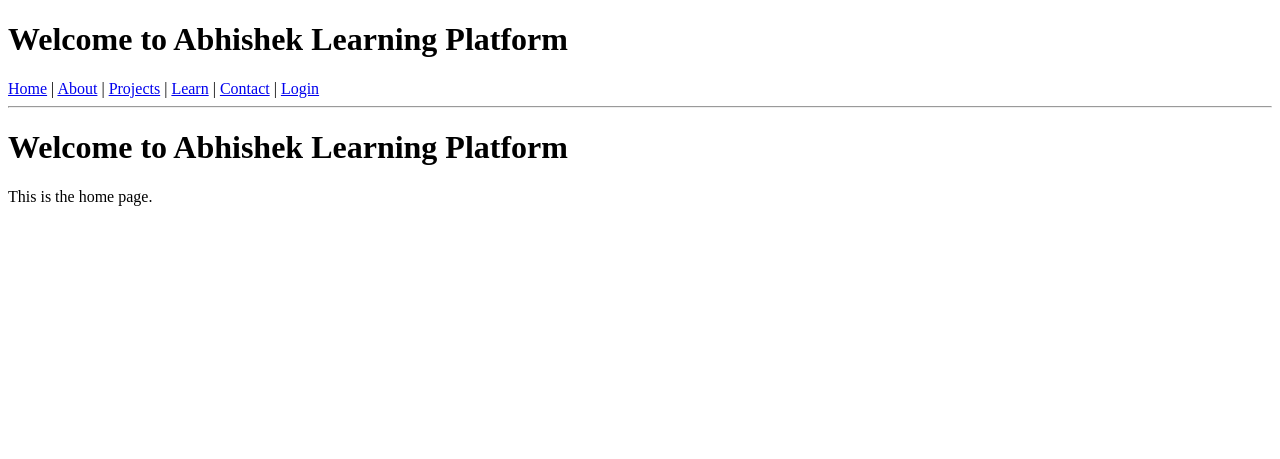
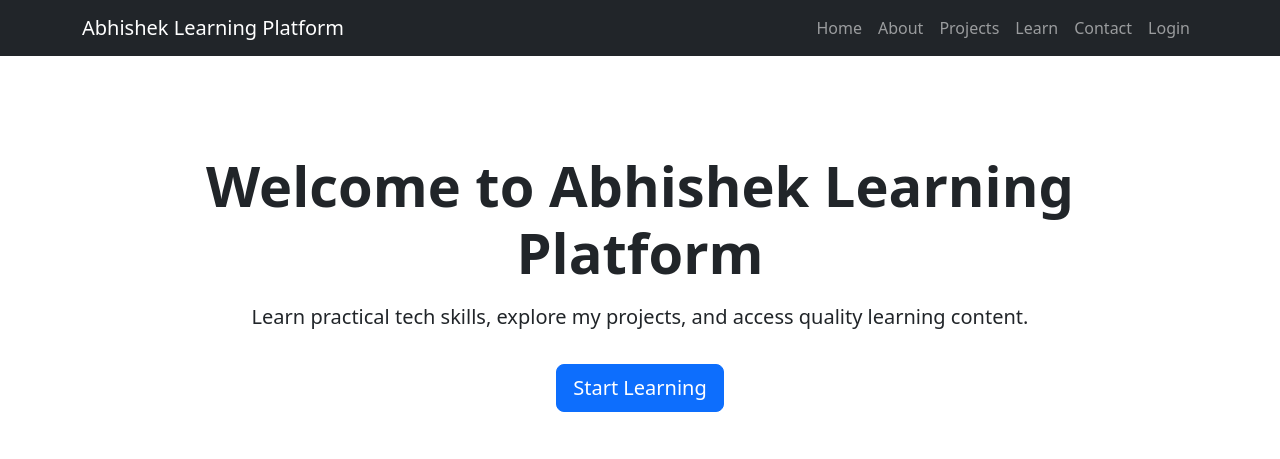
Before and after one commit to abhishekgit7667/Abhishek-Learning-Platform, a Flask app: page / in a window 1280 px wide. Shown: the top 459 px of the page. Run offline with Flask 3, Linux system fonts and the light colour scheme.

Commit message:
Improved UI with Bootstrap navbar and homepage hero section

```diff
--- a/app/templates/base.html
+++ b/app/templates/base.html
@@ -4,18 +4,35 @@
     <meta charset="UTF-8">
     <meta name="viewport" content="width=device-width, initial-scale=1.0">
     <title>Abhishek Learning Platform</title>
+    <link href="https://cdn.jsdelivr.net/npm/bootstrap@5.3.3/dist/css/bootstrap.min.css" rel="stylesheet">
 </head>
 <body>
-    <nav>
-        <a href="/">Home</a> |
-        <a href="/about">About</a> |
-        <a href="/projects">Projects</a> |
-        <a href="/learn">Learn</a> |
-        <a href="/contact">Contact</a> |
-        <a href="/login">Login</a>
+
+    <nav class="navbar navbar-expand-lg navbar-dark bg-dark">
+        <div class="container">
+            <a class="navbar-brand" href="/">Abhishek Learning Platform</a>
+
+            <button class="navbar-toggler" type="button" data-bs-toggle="collapse" data-bs-target="#navbarNav">
+                <span class="navbar-toggler-icon"></span>
+            </button>
+
+            <div class="collapse navbar-collapse" id="navbarNav">
+                <ul class="navbar-nav ms-auto">
+                    <li class="nav-item"><a class="nav-link" href="/">Home</a></li>
+                    <li class="nav-item"><a class="nav-link" href="/about">About</a></li>
+                    <li class="nav-item"><a class="nav-link" href="/projects">Projects</a></li>
+                    <li class="nav-item"><a class="nav-link" href="/learn">Learn</a></li>
+                    <li class="nav-item"><a class="nav-link" href="/contact">Contact</a></li>
+                    <li class="nav-item"><a class="nav-link" href="/login">Login</a></li>
+                </ul>
+            </div>
+        </div>
     </nav>
-    <hr>
 
-    {% block content %}{% endblock %}
+    <div class="container my-5">
+        {% block content %}{% endblock %}
+    </div>
+
+    <script src="https://cdn.jsdelivr.net/npm/bootstrap@5.3.3/dist/js/bootstrap.bundle.min.js"></script>
 </body>
 </html>
--- a/app/templates/contact.html
+++ b/app/templates/contact.html
@@ -1,6 +1,6 @@
 {% extends "base.html" %}
 
 {% block content %}
-<h1>Contact</h1>
-<p>This is the contact page.</p>
+<h1 class="mb-4">Contact</h1>
+<p>You can add your email, LinkedIn, or contact form here.</p>
 {% endblock %}
--- a/app/templates/home.html
+++ b/app/templates/home.html
@@ -1,15 +1,11 @@
-<!DOCTYPE html>
-<html>
-<head>
-    <title>Abhishek Learning Platform</title>
-</head>
-<body>
-    <h1>Welcome to Abhishek Learning Platform</h1>
-</body>
-</html>
 {% extends "base.html" %}
 
 {% block content %}
-<h1>Welcome to Abhishek Learning Platform</h1>
-<p>This is the home page.</p>
+<div class="text-center py-5">
+    <h1 class="display-4 fw-bold">Welcome to Abhishek Learning Platform</h1>
+    <p class="lead mt-3">
+        Learn practical tech skills, explore my projects, and access quality learning content.
+    </p>
+    <a href="/learn" class="btn btn-primary btn-lg mt-3">Start Learning</a>
+</div>
 {% endblock %}
```
Also changed, not shown: app/templates/about.html (+5 -2 lines), app/templates/learn.html (+17 -2 lines), app/templates/projects.html (+5 -2 lines), report/project_report.md (+3 -0 lines).
